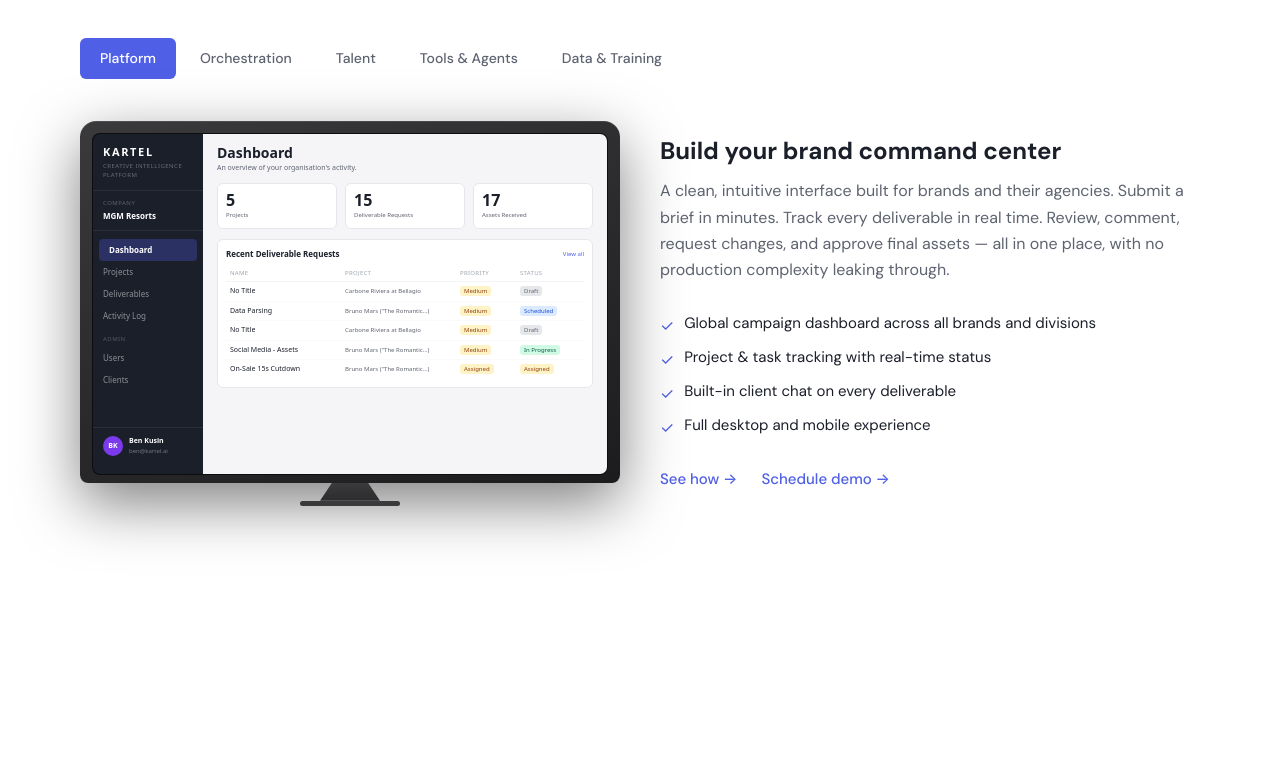
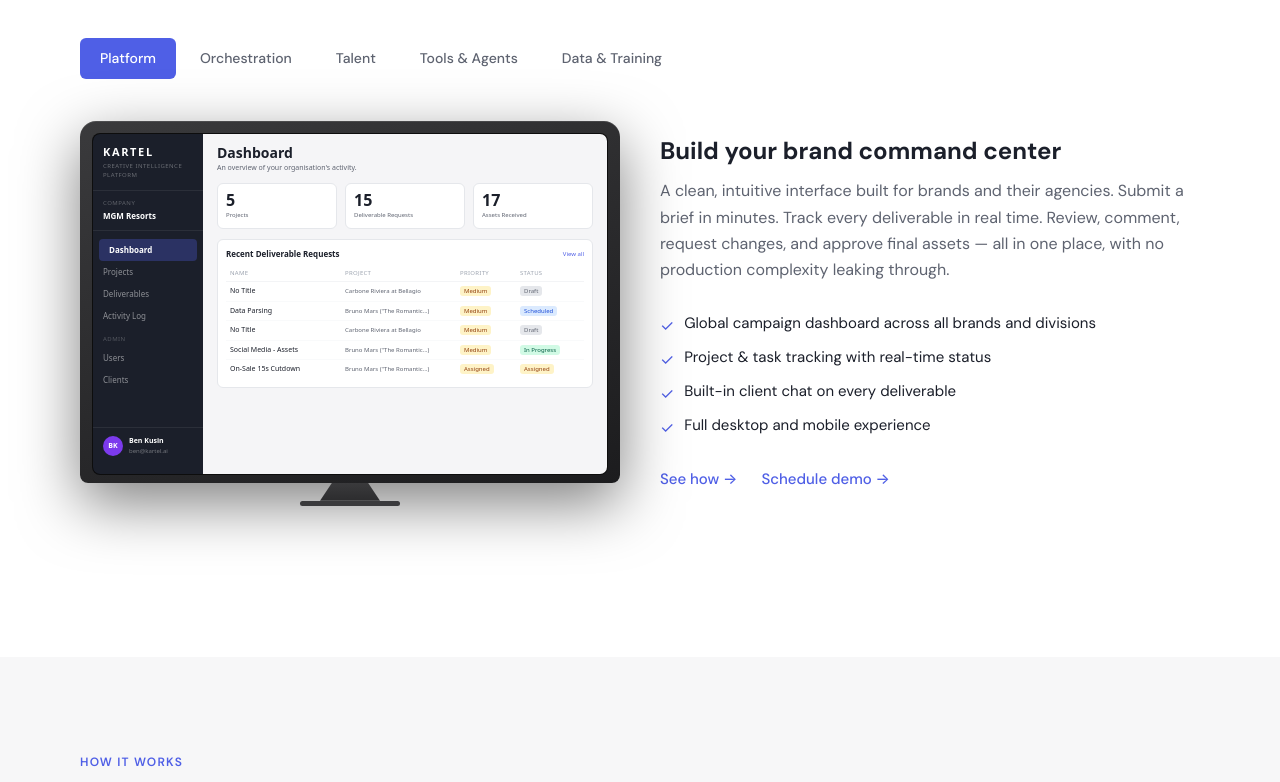
Before and after one commit to benkusin/karteltest, a Next.js app: page / in a window 1280 px wide. Shown: the part 1858-2640 px from the top of the page. Built offline with nearby package versions, Linux system fonts and the light colour scheme.

Commit message:
Fix The Stack white space: all panels absolute, fixed minHeight container
https://claude.ai/code/session_01LvGUSrMpqBV7DkM9PWRLcQ

```diff
--- a/components/TheStack.tsx
+++ b/components/TheStack.tsx
@@ -440,13 +440,13 @@ export function TheStack({ onOpenModal }: TheStackProps) {
           ))}
         </div>
 
-        {/* Tab panels — stacked, only active one is visible */}
-        <div style={{ marginTop: "40px", position: "relative" }}>
+        {/* Tab panels — all absolute so container height is fixed */}
+        <div style={{ marginTop: "40px", position: "relative", minHeight: "440px" }}>
           {TABS.map((tab, i) => (
             <div
               key={tab.id}
               style={{
-                position: i === 0 ? "relative" : "absolute",
+                position: "absolute",
                 top: 0,
                 left: 0,
                 width: "100%",
@@ -462,10 +462,6 @@ export function TheStack({ onOpenModal }: TheStackProps) {
               />
             </div>
           ))}
-          {/* Spacer so section has correct height regardless of active tab */}
-          <div style={{ visibility: "hidden", pointerEvents: "none" }}>
-            <TabPanel tab={TABS[0]} visible={false} />
-          </div>
         </div>
       </div>
     </section>
```
